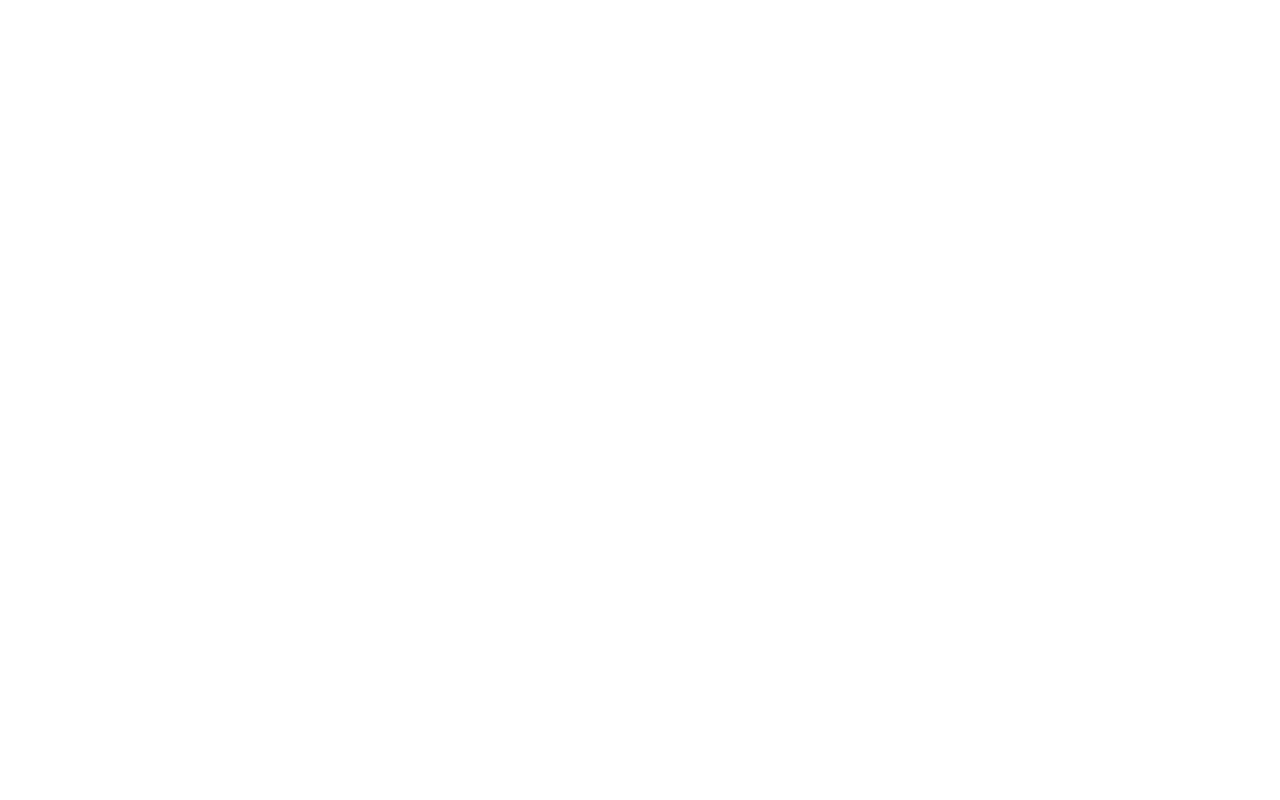
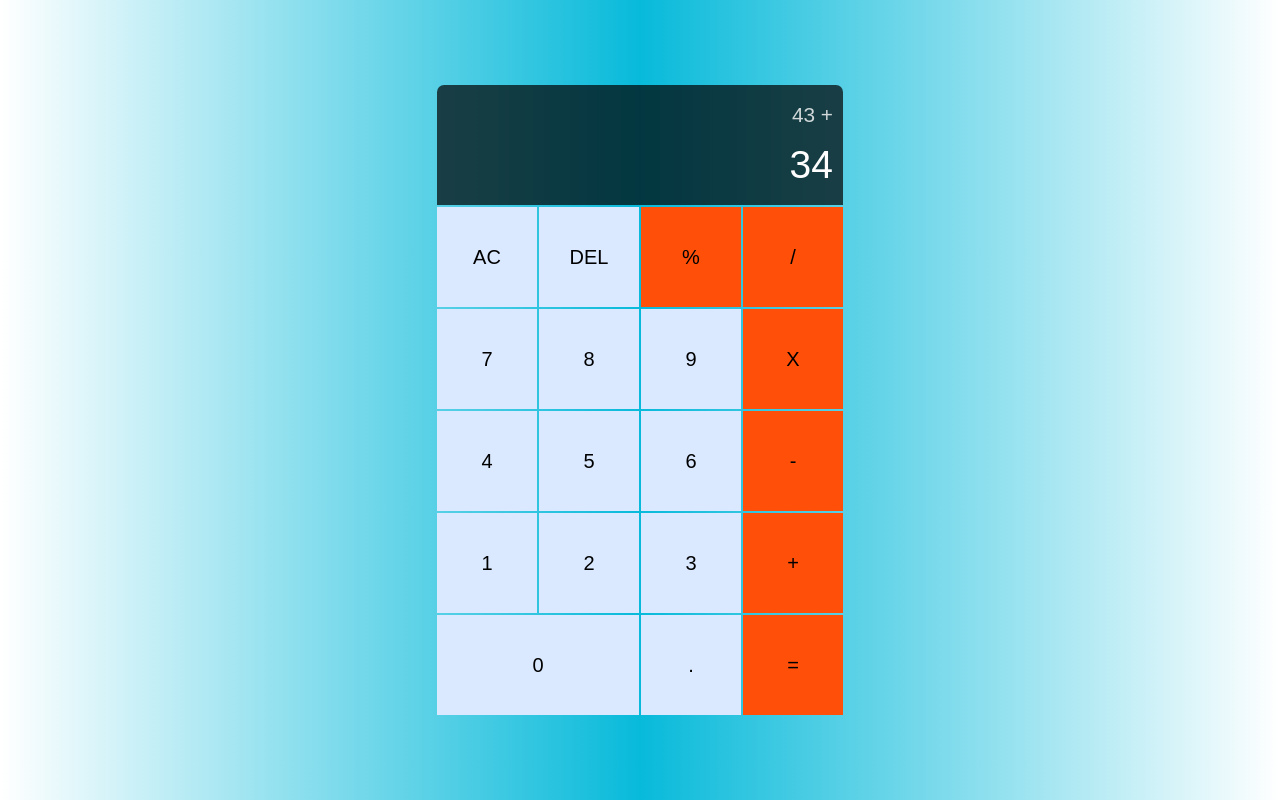
Before and after one commit to Tanish2409/vanilla-js-calculator, a plain HTML site: page index.html in a window 1280 px wide. Drawn offline with Linux system fonts and the light colour scheme.

Commit message:
add html and styling without fuctionality(js)

```diff
--- a/index.html
+++ b/index.html
@@ -9,7 +9,31 @@
     <link rel="stylesheet" type="text/css" href="style.css">
 </head>
 <body>
-
+    <div class="calculator">
+        <div class="output-screen">
+            <div class="previous-operand">43 +</div>
+            <div class="current-operand">34</div>
+        </div>
+        <div class="btn all-clear">AC</div>
+        <div class="btn delete">DEL</div>
+        <div class="btn operator">%</div>
+        <div class="btn operator">/</div>
+        <div class="btn number">7</div>
+        <div class="btn number">8</div>
+        <div class="btn number">9</div>
+        <div class="btn operator">X</div>
+        <div class="btn number">4</div>
+        <div class="btn number">5</div>
+        <div class="btn number">6</div>
+        <div class="btn operator">-</div>
+        <div class="btn number">1</div>
+        <div class="btn number">2</div>
+        <div class="btn number">3</div>
+        <div class="btn operator">+</div>
+        <div class="btn number" id="btn-zero">0</div>
+        <div class="btn decimal">.</div>
+        <div class="btn operator">=</div>
+    </div>
 
 
 
--- a/style.scss
+++ b/style.scss
@@ -3,3 +3,73 @@
     padding: 0;
     box-sizing: border-box;
 }
+
+body{
+    background: linear-gradient(to right, rgba(8, 186, 218, 0), rgba(8, 186, 218, 1), rgba(8, 186, 218, 0) );
+    font-family: sans-serif;
+}
+
+
+.calculator{
+    min-height: 100vh;
+
+    display: grid;
+    grid-template-columns: repeat(4, 100px);
+    grid-template-rows: minmax(120px, auto) repeat(5, 100px);
+    grid-column-gap: 2px;
+    grid-row-gap: 2px;
+
+    align-content: center;
+    justify-content: center;
+
+    font-size: 20px;
+}
+
+.output-screen{
+    grid-column: 1/-1;
+
+    background-color: rgba(0, 0, 0, 0.7);
+
+    display: flex;
+    flex-direction: column;
+
+    align-items: flex-end;
+    justify-content: space-around;
+
+    padding: 10px;
+    font-size: 1.3em;
+
+    color: white;
+
+    word-wrap: break-word;
+    word-break: break-all;
+
+    border-radius: 7px 7px 0 0;
+
+    .previous-operand{
+        color: rgba(255, 255, 255, 0.8);
+        font-size: 0.8em;
+    }
+
+    .current-operand{
+        font-size: 1.5em;
+    }
+}
+
+.btn{
+    background: rgb(218, 233, 255);
+    cursor: pointer;
+    // border: 1px solid white;
+
+    display: flex;
+    align-items: center;
+    justify-content: center;
+}
+
+.operator{
+    background: rgb(255, 79, 9);
+}
+
+#btn-zero{
+    grid-column: 1/3;
+}
```
Also changed, not shown: style.css, 1 other file.
